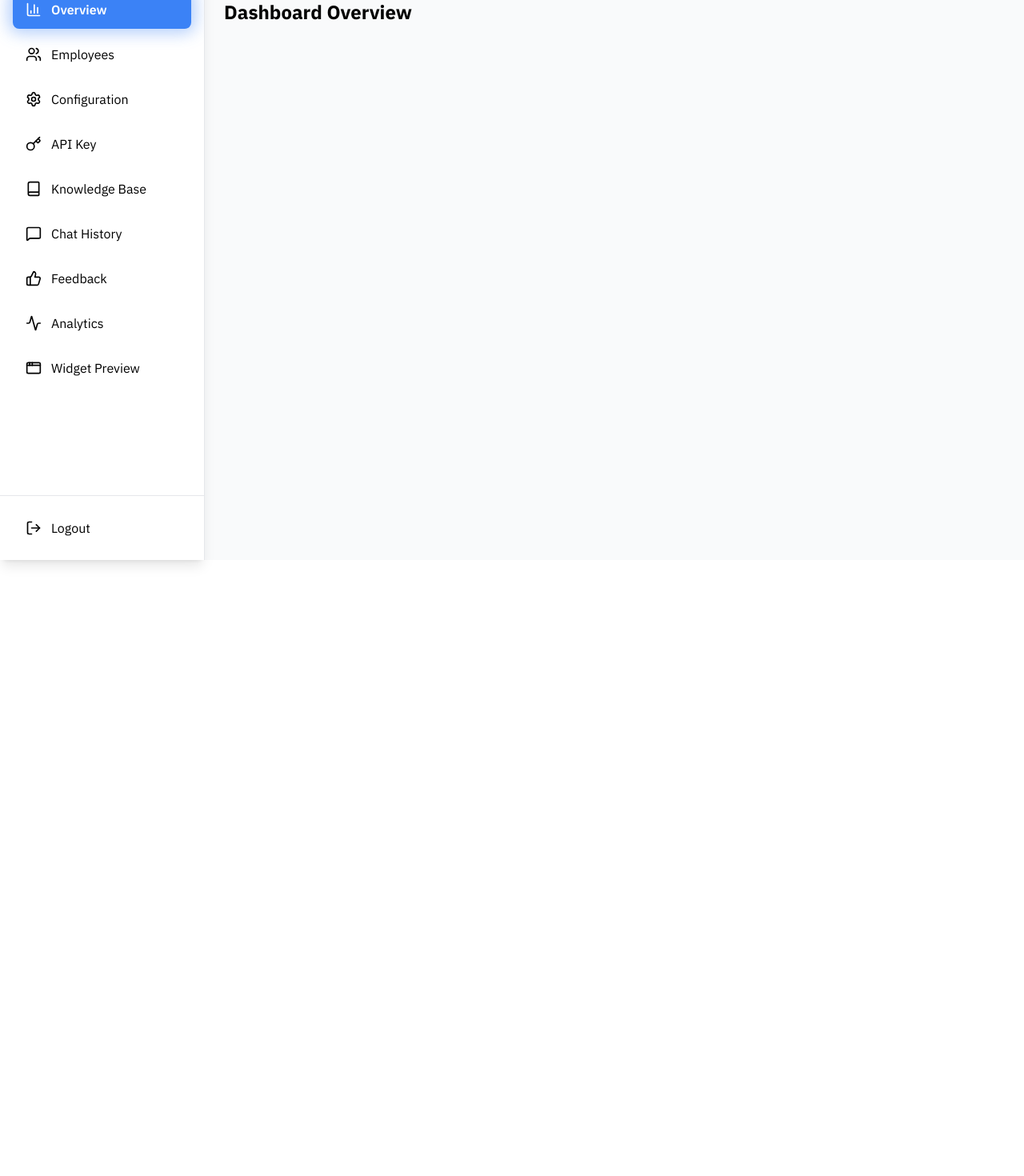
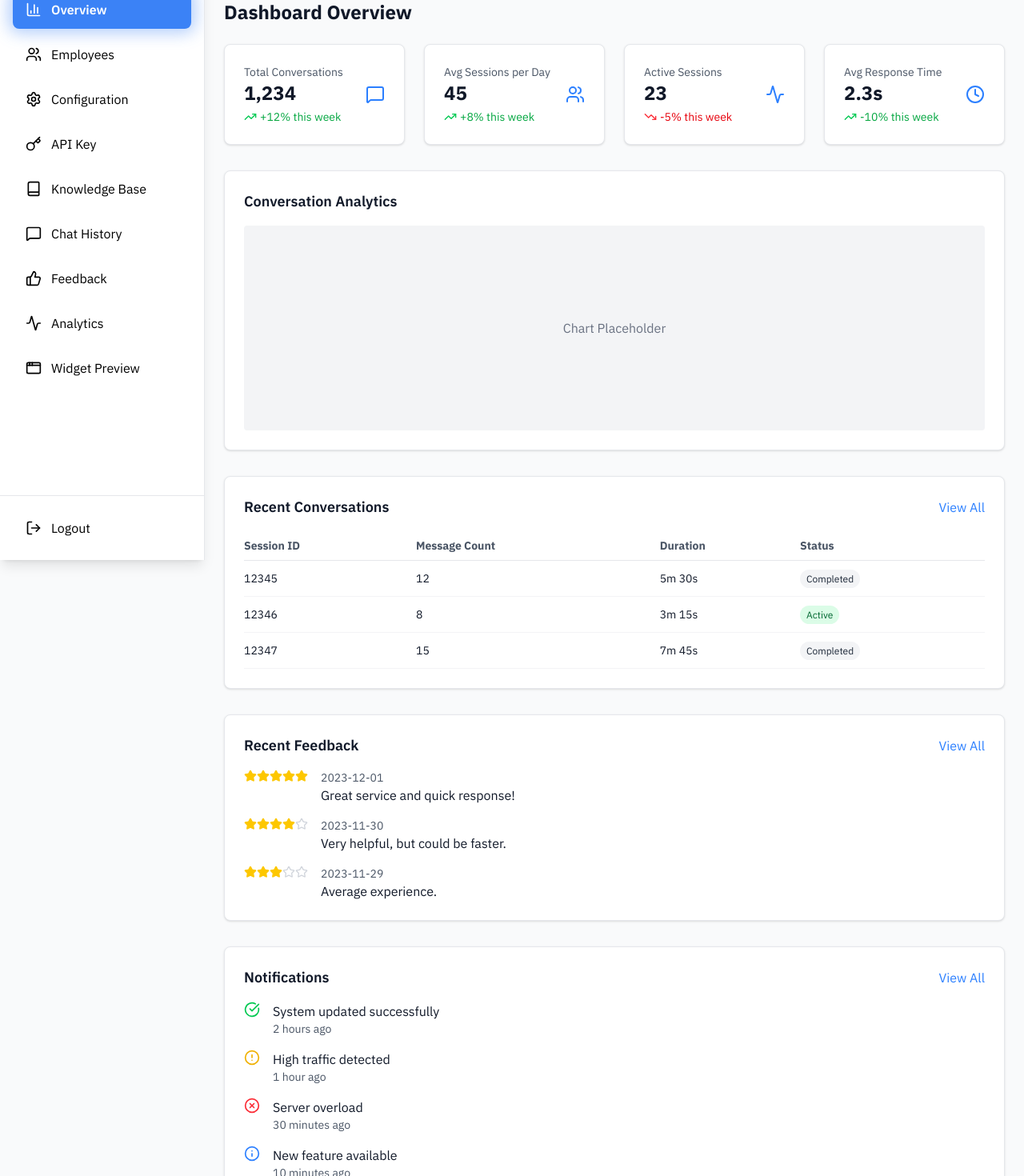
Before and after one commit to Kalamna/Kalamna-Dashboard, a React (Vite) app: page /dashboard in a window 1280 px wide. Shown: the part 100-1570 px from the top of the page at 80% size. Before the commit the page ends 800 px from the top, so only its background shows below. Built offline with nearby package versions, Linux system fonts and the light colour scheme.

Commit message:
FE-Dash-007 — Dashboard Overview (Cards + Alert section + Recent Sections)

```diff
--- a/src/components/overview/OverviewSection.tsx
+++ b/src/components/overview/OverviewSection.tsx
@@ -1,14 +1,302 @@
 import { useTranslation } from "react-i18next";
+import { Link } from "react-router-dom";
+import {
+  MessageSquare,
+  Clock,
+  Users,
+  Activity,
+  TrendingUp,
+  TrendingDown,
+  Star,
+  AlertCircle,
+  CheckCircle,
+  XCircle,
+  Info,
+} from "lucide-react";
 
 export function OverviewSection() {
   const { t } = useTranslation();
 
+  const cards = [
+    {
+      title: "totalConversations",
+      value: "1,234",
+      change: "+12%",
+      icon: MessageSquare,
+      positive: true,
+    },
+    {
+      title: "avgSessionsPerDay",
+      value: "45",
+      change: "+8%",
+      icon: Users,
+      positive: true,
+    },
+    {
+      title: "activeSessions",
+      value: "23",
+      change: "-5%",
+      icon: Activity,
+      positive: false,
+    },
+    {
+      title: "avgResponseTime",
+      value: "2.3s",
+      change: "-10%",
+      icon: Clock,
+      positive: true,
+    },
+  ];
+
+  const recentConversations = [
+    {
+      id: "12345",
+      messages: 12,
+      duration: "5m 30s",
+      status: "completed",
+    },
+    {
+      id: "12346",
+      messages: 8,
+      duration: "3m 15s",
+      status: "active",
+    },
+    {
+      id: "12347",
+      messages: 15,
+      duration: "7m 45s",
+      status: "completed",
+    },
+  ];
+
+  const recentFeedback = [
+    {
+      rating: 5,
+      date: "2023-12-01",
+      comment: "Great service and quick response!",
+    },
+    {
+      rating: 4,
+      date: "2023-11-30",
+      comment: "Very helpful, but could be faster.",
+    },
+    {
+      rating: 3,
+      date: "2023-11-29",
+      comment: "Average experience.",
+    },
+  ];
+
+  const alerts = [
+    {
+      type: "success",
+      message: "System updated successfully",
+      timestamp: "2 hours ago",
+    },
+    {
+      type: "warning",
+      message: "High traffic detected",
+      timestamp: "1 hour ago",
+    },
+    {
+      type: "error",
+      message: "Server overload",
+      timestamp: "30 minutes ago",
+    },
+    {
+      type: "info",
+      message: "New feature available",
+      timestamp: "10 minutes ago",
+    },
+  ];
+
+  const getAlertIcon = (type: string) => {
+    switch (type) {
+      case "success":
+        return <CheckCircle className="text-green-500" size={20} />;
+      case "warning":
+        return <AlertCircle className="text-yellow-500" size={20} />;
+      case "error":
+        return <XCircle className="text-red-500" size={20} />;
+      case "info":
+        return <Info className="text-blue-500" size={20} />;
+      default:
+        return <Info className="text-gray-500" size={20} />;
+    }
+  };
+
   return (
     <div>
       <div className="flex justify-between items-center mb-6">
-        <h1 className="text-2xl font-bold text-text-color-specific dark:text-white">
+        <h1 className="text-2xl font-bold text-gray-900 dark:text-white">
           {t("dashboardOverview")}
         </h1>
+      </div>
+
+      {/* Overview Cards */}
+      <div className="grid grid-cols-1 md:grid-cols-2 lg:grid-cols-4 gap-6 mb-8">
+        {cards.map((card, index) => (
+          <div
+            key={index}
+            className="bg-white dark:bg-gray-800 p-6 rounded-lg shadow-sm border border-gray-200 dark:border-gray-700"
+          >
+            <div className="flex items-center justify-between">
+              <div>
+                <p className="text-sm text-gray-600 dark:text-gray-400">
+                  {t(card.title)}
+                </p>
+                <p className="text-2xl font-bold text-gray-900 dark:text-white">
+                  {card.value}
+                </p>
+                <div className="flex items-center mt-1">
+                  {card.positive ? (
+                    <TrendingUp className="text-green-500" size={16} />
+                  ) : (
+                    <TrendingDown className="text-red-500" size={16} />
+                  )}
+                  <p
+                    className={`text-sm ml-1 ${
+                      card.positive ? "text-green-600" : "text-red-600"
+                    }`}
+                  >
+                    {card.change} {t("thisWeek")}
+                  </p>
+                </div>
+              </div>
+              <card.icon className="text-blue-500" size={24} />
+            </div>
+          </div>
+        ))}
+      </div>
+
+      {/* Analytics Charts */}
+      <div className="bg-white dark:bg-gray-800 p-6 rounded-lg shadow-sm border border-gray-200 dark:border-gray-700 mb-8">
+        <h3 className="text-lg font-semibold text-gray-900 dark:text-white mb-4">
+          {t("conversationAnalytics")}
+        </h3>
+        <div className="h-64 bg-gray-100 dark:bg-gray-700 rounded flex items-center justify-center">
+          <p className="text-gray-500 dark:text-gray-400">Chart Placeholder</p>
+        </div>
+      </div>
+
+      {/* Recent Conversations */}
+      <div className="bg-white dark:bg-gray-800 p-6 rounded-lg shadow-sm border border-gray-200 dark:border-gray-700 mb-8">
+        <div className="flex justify-between items-center mb-4">
+          <h3 className="text-lg font-semibold text-gray-900 dark:text-white">
+            {t("recentConversations")}
+          </h3>
+          <Link
+            to="/chat-history"
+            className="text-blue-500 hover:text-blue-600 dark:text-blue-400 dark:hover:text-blue-300"
+          >
+            {t("viewAll")}
+          </Link>
+        </div>
+        <div className="overflow-x-auto">
+          <table className="w-full text-sm">
+            <thead>
+              <tr className="border-b border-gray-200 dark:border-gray-700">
+                <th className="text-left py-2 text-gray-600 dark:text-gray-400">
+                  {t("sessionId")}
+                </th>
+                <th className="text-left py-2 text-gray-600 dark:text-gray-400">
+                  {t("messageCount")}
+                </th>
+                <th className="text-left py-2 text-gray-600 dark:text-gray-400">
+                  {t("duration")}
+                </th>
+                <th className="text-left py-2 text-gray-600 dark:text-gray-400">
+                  {t("status")}
+                </th>
+              </tr>
+            </thead>
+            <tbody>
+              {recentConversations.map((conv, index) => (
+                <tr key={index} className="border-b border-gray-100 dark:border-gray-700">
+                  <td className="py-3 text-gray-900 dark:text-white">{conv.id}</td>
+                  <td className="py-3 text-gray-900 dark:text-white">{conv.messages}</td>
+                  <td className="py-3 text-gray-900 dark:text-white">{conv.duration}</td>
+                  <td className="py-3">
+                    <span
+                      className={`px-2 py-1 rounded-full text-xs ${
+                        conv.status === "active"
+                          ? "bg-green-100 text-green-800 dark:bg-green-900 dark:text-green-200"
+                          : "bg-gray-100 text-gray-800 dark:bg-gray-700 dark:text-gray-200"
+                      }`}
+                    >
+                      {t(conv.status)}
+                    </span>
+                  </td>
+                </tr>
+              ))}
+            </tbody>
+          </table>
+        </div>
+      </div>
+
+      {/* Recent Feedback */}
+      <div className="bg-white dark:bg-gray-800 p-6 rounded-lg shadow-sm border border-gray-200 dark:border-gray-700 mb-8">
+        <div className="flex justify-between items-center mb-4">
+          <h3 className="text-lg font-semibold text-gray-900 dark:text-white">
+            {t("recentFeedback")}
+          </h3>
+          <Link
+            to="/feedback"
+            className="text-blue-500 hover:text-blue-600 dark:text-blue-400 dark:hover:text-blue-300"
+          >
+            {t("viewAll")}
+          </Link>
+        </div>
+        <div className="space-y-4">
+          {recentFeedback.map((feedback, index) => (
+            <div key={index} className="flex items-start space-x-4">
+              <div className="flex">
+                {[...Array(5)].map((_, i) => (
+                  <Star
+                    key={i}
+                    size={16}
+                    className={
+                      i < feedback.rating
+                        ? "text-yellow-400 fill-current"
+                        : "text-gray-300 dark:text-gray-600"
+                    }
+                  />
+                ))}
+              </div>
+              <div className="flex-1">
+                <p className="text-sm text-gray-600 dark:text-gray-400">
+                  {feedback.date}
+                </p>
+                <p className="text-gray-900 dark:text-white">{feedback.comment}</p>
+              </div>
+            </div>
+          ))}
+        </div>
+      </div>
+
+      {/* Alerts Section */}
+      <div className="bg-white dark:bg-gray-800 p-6 rounded-lg shadow-sm border border-gray-200 dark:border-gray-700">
+        <div className="flex justify-between items-center mb-4">
+          <h3 className="text-lg font-semibold text-gray-900 dark:text-white">
+            {t("notifications")}
+          </h3>
+          <button className="text-blue-500 hover:text-blue-600 dark:text-blue-400 dark:hover:text-blue-300">
+            {t("viewAll")}
+          </button>
+        </div>
+        <div className="space-y-4">
+          {alerts.map((alert, index) => (
+            <div key={index} className="flex items-start space-x-4">
+              {getAlertIcon(alert.type)}
+              <div className="flex-1">
+                <p className="text-gray-900 dark:text-white">{alert.message}</p>
+                <p className="text-sm text-gray-600 dark:text-gray-400">
+                  {alert.timestamp}
+                </p>
+              </div>
+            </div>
+          ))}
+        </div>
       </div>
     </div>
   );
--- a/src/locales/ar/translation.json
+++ b/src/locales/ar/translation.json
@@ -75,5 +75,16 @@
   "customerFeedback": "تقييمات العملاء",
   "averageRating": "متوسط التقييم",
   "totalFeedback": "إجمالي التقييمات",
-  "positiveRate": "معدل الإيجابية"
+  "positiveRate": "معدل الإيجابية",
+  "avgSessionsPerDay": "متوسط الجلسات يومياً",
+  "viewAll": "عرض الكل",
+  "notifications": "الإشعارات",
+  "sessionId": "معرف الجلسة",
+  "messageCount": "عدد الرسائل",
+  "duration": "المدة",
+  "rating": "التقييم",
+  "comment": "التعليق",
+  "alertType": "النوع",
+  "alertMessage": "الرسالة",
+  "timestamp": "الوقت"
 }
--- a/src/locales/en/translation.json
+++ b/src/locales/en/translation.json
@@ -75,5 +75,16 @@
   "customerFeedback": "Customer Feedback",
   "averageRating": "Average Rating",
   "totalFeedback": "Total Feedback",
-  "positiveRate": "Positive Rate"
+  "positiveRate": "Positive Rate",
+  "avgSessionsPerDay": "Avg Sessions per Day",
+  "viewAll": "View All",
+  "notifications": "Notifications",
+  "sessionId": "Session ID",
+  "messageCount": "Message Count",
+  "duration": "Duration",
+  "rating": "Rating",
+  "comment": "Comment",
+  "alertType": "Type",
+  "alertMessage": "Message",
+  "timestamp": "Timestamp"
 }
```
Also changed, not shown: 1 other file (tests, documents, lock files or other folders).
